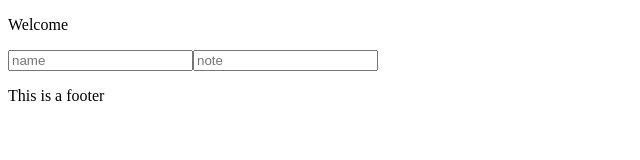
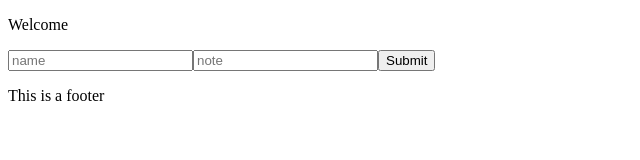
Before and after one commit to Joseph-K-B/guest-book, a React app: page / in a window 1280 px wide. Shown: the top 160 px of the page, without its empty margins (0-640 px from the left). Built offline with nearby package versions, Linux system fonts and the light colour scheme.

Commit message:
on submit adds note w/ associatd userName to props

```diff
--- a/src/components/entry/EntryForm.jsx
+++ b/src/components/entry/EntryForm.jsx
@@ -1,17 +1,34 @@
+import { useState } from "react";
+import { useNote } from "../../context/NoteCtx";
 import { useUser } from "../../context/UserCtx";
-const { useState } = require("react");
 
 const EntryForm = () => {
-    // const [name, setName] = useState();
-    // const [note, setNote] = useState();
+    const [userName, setUserName] = useState('');
+    const [guestNote, setGuestNote] = useState('');
     const { name, setName } = useUser();
-    const { note, setNote } = useUser();
+    const { notes, setNotes } = useNote();
+
+    const updateGuest = () => {
+        if (!guestNote) return;
+        setName(userName);
+        setNotes([...notes, {userName, message: guestNote}]);
+        setGuestNote('');
+    };
+
+    const handleSubmit = (e) => {
+        e.preventDefault();
+        updateGuest();
+    };
 
     return (
-        <form>
-            <input type='text' placeholder='name' value={name}></input>
-            <input type='text' placeholder='note' value={note}></input>
-        </form>
+
+        <>
+            <form onSubmit={handleSubmit}>
+                <input type='text' placeholder='name' value={userName} onChange={(e) => setUserName(e.target.value)} />
+                <input type='text' placeholder='note' value={guestNote} onChange={(e) => setGuestNote(e.target.value)} />
+                <button>Submit</button>
+            </form>
+        </>
     )
 }
 
--- a/src/context/EntryCtx.jsx
+++ b/src/context/NoteCtx.jsx
@@ -3,9 +3,9 @@ import { createContext, useContext, useState } from "react";
 const NoteCtx = createContext();
 
 const NoteProvider = ({children}) => {
-    const [note, setNote] = useState('');
+    const [notes, setNotes] = useState([]);
 
-    return <NoteCtx.Provider value={{ note, setNote }}>{children}</NoteCtx.Provider>
+    return <NoteCtx.Provider value={{ notes, setNotes }}>{children}</NoteCtx.Provider>
 }
 
 const useNote = () => {
--- a/src/views/Home/Home.jsx
+++ b/src/views/Home/Home.jsx
@@ -1,6 +1,6 @@
 import { useState } from "react"
 import { EntryForm } from "../../components/entry/EntryForm";
-import { NoteProvider } from "../../context/EntryCtx";
+import { NoteProvider } from "../../context/NoteCtx";
 
 
 const Home = () => {
```
